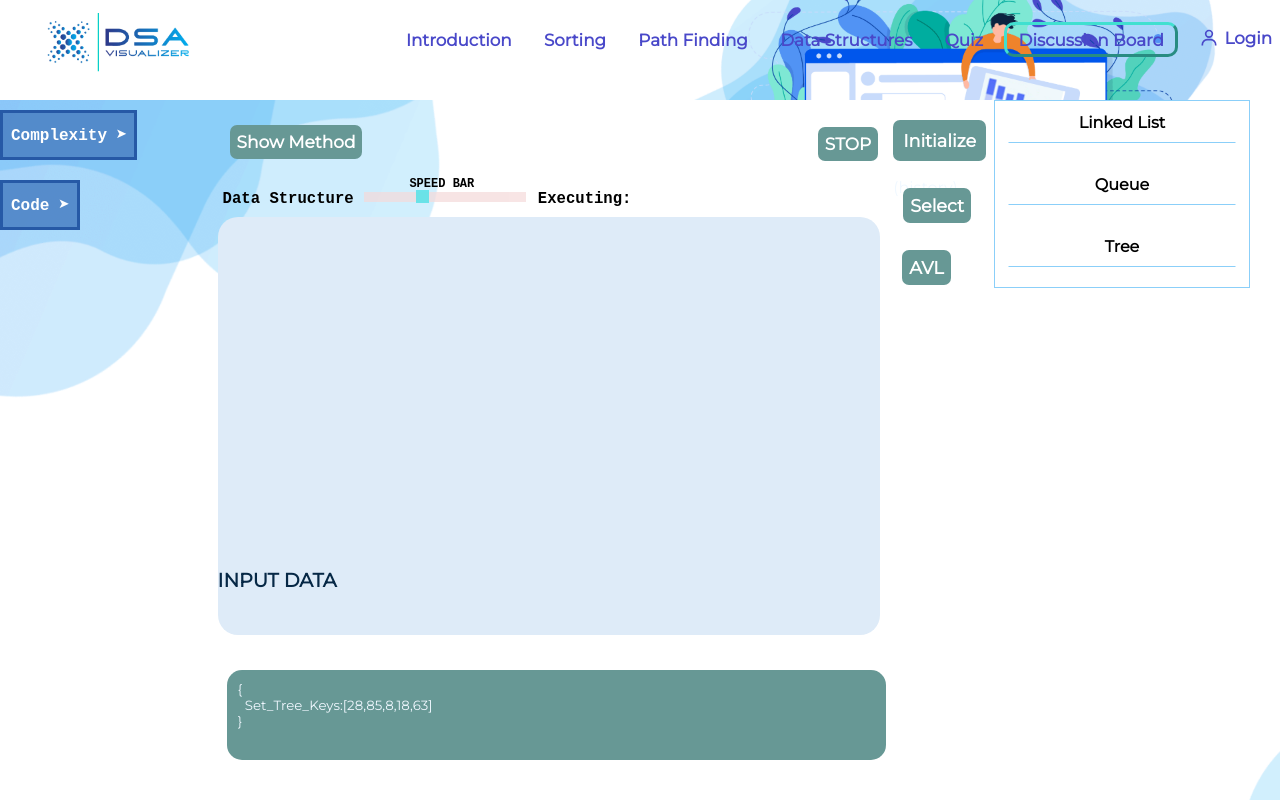
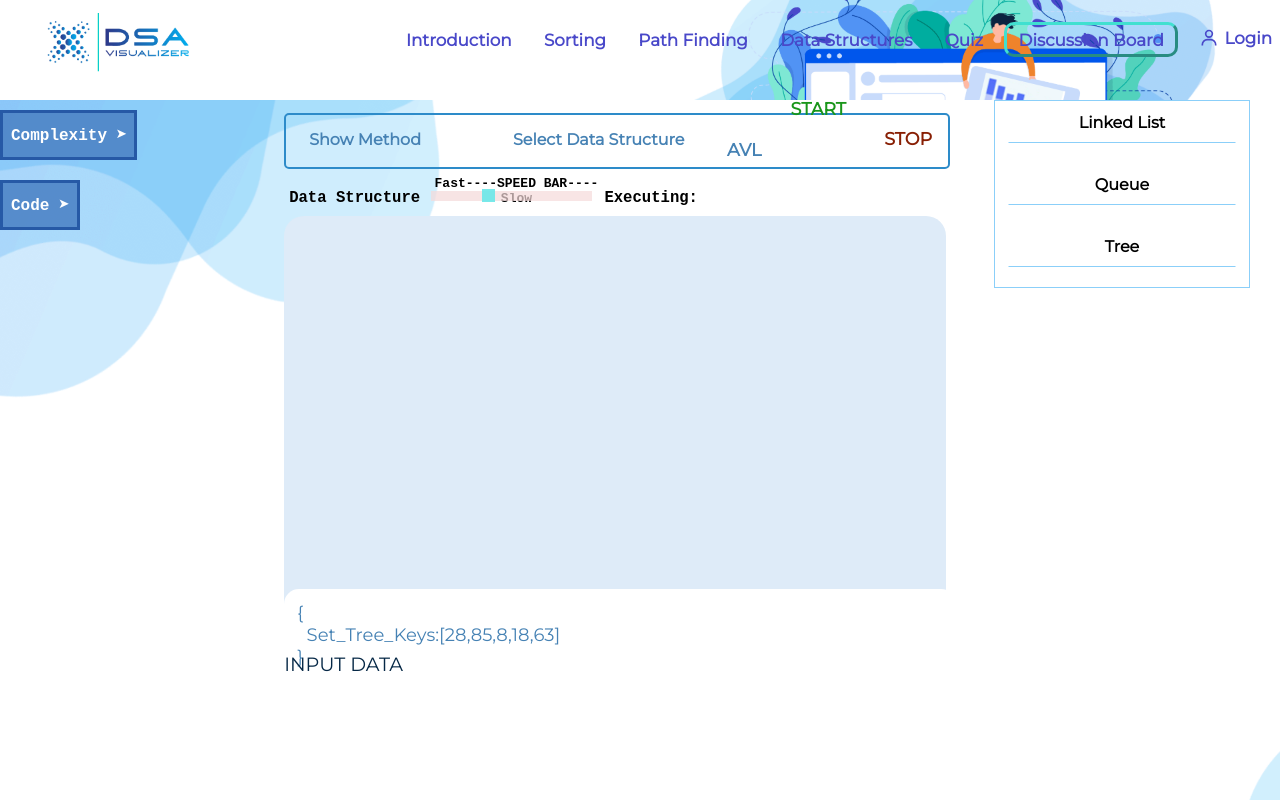
Before and after one commit to Jordiak/Visualizer, a React (Create React App) app in the folder client/: page /data-structures in a window 1280 px wide. Shown: the top 800 px of the page. Built offline with nearby package versions, Linux system fonts and the light colour scheme.

Commit message:
fixed data structure layout

```diff
--- a/client/src/App.css
+++ b/client/src/App.css
@@ -1639,16 +1639,16 @@ h2 {
 
 .AVl-redirect-button{
   position: absolute;
-  top: 30%;
-  left: 69.7%;
+  top: 14.5%;
+  left: 55%;
   width: auto;
   height: auto;
   text-align: left;
   border: none;
-  color: white;
-  background-color: rgb(103,152,149);
+  color: steelblue;
+  background-color: transparent;
   font-size: 1.1rem;
   font-family: "Montserrat", sans-serif;
   cursor: pointer;
-  padding: 7px;
-}
+  padding: 13px;
+}
--- a/client/src/components/InputSection.js
+++ b/client/src/components/InputSection.js
@@ -49,7 +49,7 @@ class InputSection extends Component {
       <section className='input-section'>
 
         {/* <button className='precaution' onClick={this.changeShow}><img className='cautionImg' src={require('../public/caution.png')} alt='caution'/></button> */}
-        <button className='input-button' onClick={input => this.setState({submit: true})}>Initialize</button>
+        <button className='input-button' onClick={input => this.setState({submit: true})}>START</button>
         <SampleCode changeSample = {(code, data) => this.setState({sampleCode: code, sampleData: data})}/>
         <InputCode submit={this.state.submit} getCode={this.props.getCode} sampleCode = {this.state.sampleCode}/>
         <div className='text-input2'>INPUT DATA</div>
--- a/client/src/components/SampleCode.js
+++ b/client/src/components/SampleCode.js
@@ -77,8 +77,8 @@ data.Priority_Queue.map(d => pq.push(d));
     const { history } = this.props;
     return (
       <div className='samplecode'>
-        (history)
-        <button className='samplecodebutton' onClick={this.closeButton}>Select</button>
+
+        <button className='samplecodebutton' onClick={this.closeButton}>Select Data Structure</button>
         {(this.state.open)?
           <div className='coverDom2'>
             <div className='changecodecontent'>
--- a/client/src/components/ShowContainer.js
+++ b/client/src/components/ShowContainer.js
@@ -224,7 +224,7 @@ class ShowContainer extends Component{
       <div className='show-container'>
         <div className='text-show2'>Data Structure</div>
         <div className='slidercontainer'>
-          <div className='slidername'>SPEED BAR</div>
+          <div className='slidername'>Fast----SPEED BAR----Slow</div>
           <input type='range' min={20} max={250} value={this.props.duration} onChange={e => this.props.changeDuration(e.target.value)} className='slider' />
         </div>
         <div className='text-show3'>Executing: </div>
--- a/client/src/stylesheet/Dsa.css
+++ b/client/src/stylesheet/Dsa.css
@@ -1,5 +1,6 @@
 @import url("https://fonts.googleapis.com/css?family=Montserrat&display=swap");
 div.App {
+  margin-left:8%;
   width: 100%;
   height: 1000px;
  margin-right:0px;
--- a/client/src/stylesheet/InputData.css
+++ b/client/src/stylesheet/InputData.css
@@ -1,16 +1,16 @@
 @import url("https://fonts.googleapis.com/css?family=Montserrat&display=swap");
 textarea.input-data {
-  margin-top: 5%;
-  margin-left:1%;
+  margin-top:50%;
+  border:mediumaquamarine 3px solid;
   padding: 5px;
-  width: 72%;
+  width: 105%;
   height: 15%;
   resize: none;
-  background-color: rgba(31, 104, 99, 0.678);
-  color:aliceblue;
+  background-color: white;
+  color:steelblue;
   border-color: transparent;
   border-radius: 15px;
   padding:10px;
-  margin-right: unset;
   font-family: "Montserrat", sans-serif;
+  font-size:large;
 }
--- a/client/src/stylesheet/InputSection.css
+++ b/client/src/stylesheet/InputSection.css
@@ -1,11 +1,14 @@
 @import url("https://fonts.googleapis.com/css?family=Montserrat&display=swap");
 section.input-section {
-  width: 110%;
-  height: 60%;
-  margin-top: 10px;
+  width: 50%;
+  height: 80%;
+  margin: 0;
+  margin-top:10%;
+  float:left;
+  position: absolute;
 
-  color:aliceblue;
-  font-family: "Montserrat", sans-serif;
+
+
 }
 
 div.text-input1 {
@@ -74,13 +77,15 @@ div.text-input1 {
 }
 
 .input-button {
+  position: absolute;
   width: auto;
-  margin-right:10%;
+  top:-23.5%;
+  left:76%;
   height: auto;
   text-align: middle;
   border: none;
-  background-color: rgb(103,152,149);
-  color: white;
+  background-color: transparent;
+  color:rgb(26, 150, 26);
   font-size: 1.1rem;
   cursor: pointer;
   font-family: "Montserrat", sans-serif;
@@ -105,12 +110,13 @@ p.linestyle {
 
 div.text-input2 {
   position:absolute;
-  padding-top: 31%;
+  bottom:30%;
   width: 40%;
   font-weight: bold;
   text-align: middle;
   color: rgb(6, 40, 70);
   font-family: "Montserrat", sans-serif;
+  font-weight: lighter;
   font-size: larger;
   border-radius: 15px;
 }
--- a/client/src/stylesheet/SampleCode.css
+++ b/client/src/stylesheet/SampleCode.css
@@ -1,26 +1,26 @@
 @import url("https://fonts.googleapis.com/css?family=Montserrat&display=swap");
 .samplecode {
-  width: 19%;
+  width: 90%;
   height: 4.2%;
-  margin-top: 0.8%;
+
   float: left;
-  position: relative;
   margin-left: 10px;
 }
 
 .samplecodebutton {
   width: auto;
   height: auto;
-  margin-right:90%;
+  margin-top: -19.3%;
+  float:right;
   text-align: left;
-  margin-top:-100%;
+  margin-right:30%;
   border: none;
-  color: white;
-  background-color: rgb(103,152,149);
-  font-size: 1.1rem;
+  color: steelblue;
+  background-color: transparent;
+  font-size: 1rem;
   font-family: "Montserrat", sans-serif;
   cursor: pointer;
-  padding: 7px;
+  padding: 13px;
 }
 
 .changecodecontent {
--- a/client/src/stylesheet/ShowContainer.css
+++ b/client/src/stylesheet/ShowContainer.css
@@ -47,10 +47,11 @@ div.text-show2 {
 }
 
 .slidername {
-  width: 100%;
+  width: 110%;
+  text-align: center;
   height: 8px;
   margin: 2px;
-  font-size: 12px;
+  font-size: 13px;
   font-weight: bold;
   color: black;
   font-family: monospace;
--- a/client/src/stylesheet/ShowMethodList.css
+++ b/client/src/stylesheet/ShowMethodList.css
@@ -1,23 +1,30 @@
 @import url("https://fonts.googleapis.com/css?family=Montserrat&display=swap");
 .showmethod {
-  width: auto;
-  height: auto;
+  width: 52%;
+  height: 7%;
   float: left;
-  position: relative;
+  position: absolute;
   margin:0;
-  margin-top: 0.8%;
+  margin-top: 1%;
+  border: solid rgb(45, 139, 201);
+  border-width:2px;
+  border-radius: 5px;
+
 }
 
 .showmethodbutton {
+  position: absolute;
+  top:-15%;
+  left:0%;
   width: auto;
   height: auto;
   text-align: middle;
   border: none;
-  background-color: rgb(103,152,149);
-  color: white;
-  font-size: 17px;
+  background-color: transparent;
+  color:steelblue;
+  font-size: 1rem;
   cursor: pointer;
-  padding: 7px;
+  padding: 13px;
  font-family: "Montserrat", sans-serif;
 }
 
--- a/client/src/stylesheet/ShowSection.css
+++ b/client/src/stylesheet/ShowSection.css
@@ -25,14 +25,14 @@ div.text-show1 {
   width: auto;
   height: auto;
   margin-top: 2.5%;
-  margin-right: 5px;
+  margin-right: 1%;
   float: right;
   position: relative;
   text-align: middle;
   border: none;
-  background-color: rgb(103,152,149);
-  color: white;
-  padding: 7px;
-  font-size: 17px;
+  background-color: transparent;
+  color: rgb(136, 31, 4);
+  padding: 11px;
+  font-size: 1.1rem;
   font-family: "Montserrat", sans-serif;
 }
```
